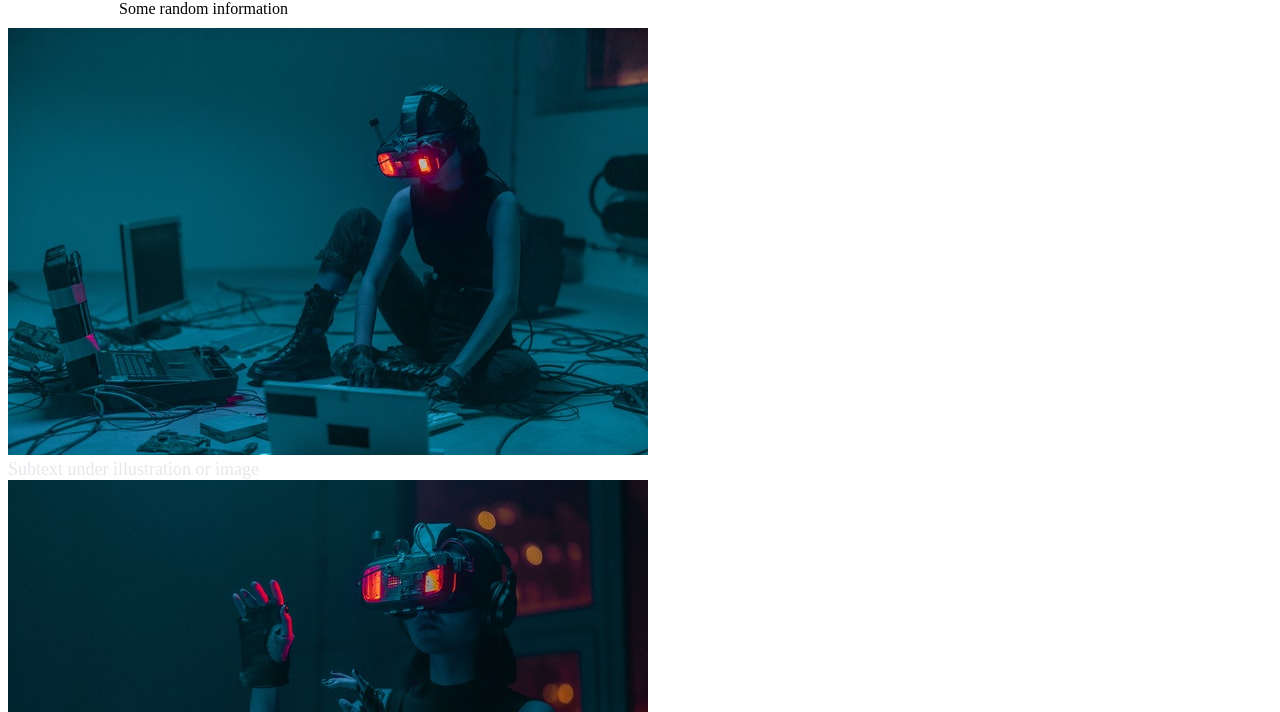
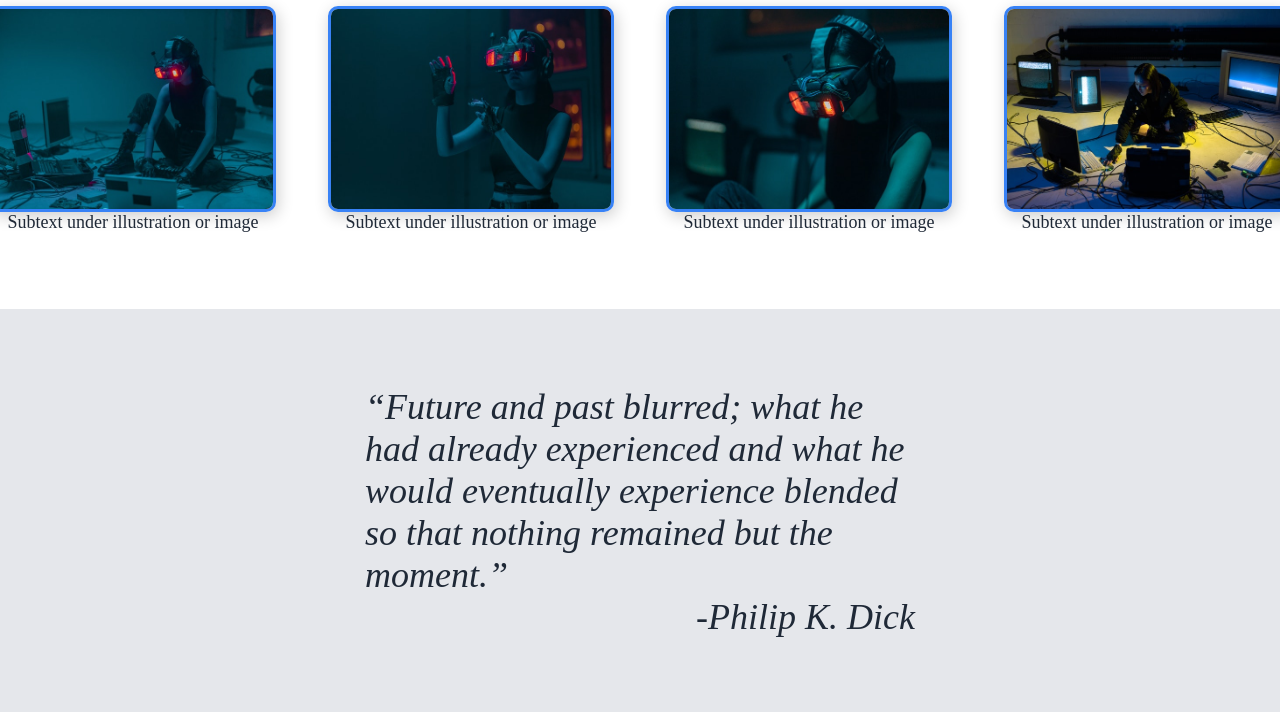
Before and after one commit to Cyb3rsynth/landing-page-project, a plain HTML site: page index.html in a window 1280 px wide. Shown: the part 671-1383 px from the top of the page. Drawn offline with Linux system fonts and the light colour scheme.

Commit message:
Updated Sections 1 & 2 with CSS style, added border/color to images and flex items for the quote section. Fixed header alignment with title in section 1

```diff
--- a/index.html
+++ b/index.html
@@ -24,7 +24,7 @@
         <div class="title">
             <div class="text">
                 <div class="herotext"> This website is awesome</div>
-                <div class="subtext">This website has some subtext that goes under the main title. It's a smaller font and the color is lower contrast</div>
+                <div class="subtext">This website has some subtext that goes under the main title. It's a smaller font and the color is lower contrast.</div>
                 <div class="button">
                   <button>Sign up</button>
                 </div>
@@ -36,23 +36,23 @@
     </div>
 
     <div class="section-two">
-     <div class="header">Some random information</div>
+     <div class="information">Some random information.</div>
       <div class="container">
         <div class="info">
           <img src="./images/vr1.jpg" alt="vr1">
-          <div class="subtext">Subtext under illustration or image</div>
+          <div class="imgtext">Subtext under illustration or image</div>
         </div>
         <div class="info">
           <img src="./images/vr2.jpg" alt="vr2">
-          <div class="subtext">Subtext under illustration or image</div>
+          <div class="imgtext">Subtext under illustration or image</div>
         </div>
         <div class="info">
           <img src="./images/vr3.jpg" alt="vr3">
-          <div class="subtext">Subtext under illustration or image</div>
+          <div class="imgtext">Subtext under illustration or image</div>
         </div>
         <div class="info">
           <img src="./images/vr4.jpg" alt="vr4">
-          <div class="subtext">Subtext under illustration or image</div>
+          <div class="imgtext">Subtext under illustration or image</div>
         </div>
       </div>
     </div>
--- a/style.css
+++ b/style.css
@@ -1,17 +1,20 @@
 body {
     display: flex;
     flex-direction: column;
+    margin: 0;
+    border: 0;
 }
 
 .section-one{
     background-color: #1f2937;
+    margin: 1;
 }
 
 .header{
     display: flex;
     justify-content: space-between;
-    padding: 10px;
-    margin: 0% 8%;
+    padding-top: 10px;
+    margin: 0% 6%;
 }
 
 .logo{
@@ -40,9 +43,17 @@ ul {
 .title{
     display: flex;
     justify-content: space-between;
-    margin: 8%;
+    margin: 6%;
     padding: 0;
     gap: 8px;
+}
+
+.section-one-image{
+
+}
+
+.text {
+    width: 400px;
 }
 
 .herotext {
@@ -60,3 +71,59 @@ button {
     background-color: #3882f6;
     color: #e5e7eb;
 }
+
+.information {
+    text-align: center;
+    margin: 20px;
+    color: #1F2937;
+    font-size: 36px;
+    font-weight: 900;
+}
+
+.info img {
+    width: 280px;
+    height: 200px;
+    border: #3882f6;
+    border-style: solid;
+    border-radius: 10px;
+    box-shadow: 2px 4px 16px rgba(0,0,0,.2);
+}
+
+.container {
+    display: flex;
+    justify-content: center;
+    gap: 52px;
+  }
+
+.info {
+    max-width: 300px;
+    display: flex;
+    justify-content: center;
+    flex-wrap: wrap;
+    margin-bottom: 6%;
+  }
+
+  .imgtext{
+    color: #1f2937;
+    font-size: 18px;
+  }
+
+  .section-three{
+    background-color: #e5e7eb;
+    display: flex;
+    justify-content: center;
+  }
+
+  .quote-container {
+    display: flex;
+    flex-direction: column;
+    justify-content: center;
+    align-items: flex-end;
+    max-width: 550px;
+    flex-wrap: wrap;
+    margin: 6%;
+    font-size: 36px;
+    font-weight:lighter;
+    font-style: italic;
+    color: #1F2937;
+  }
```
